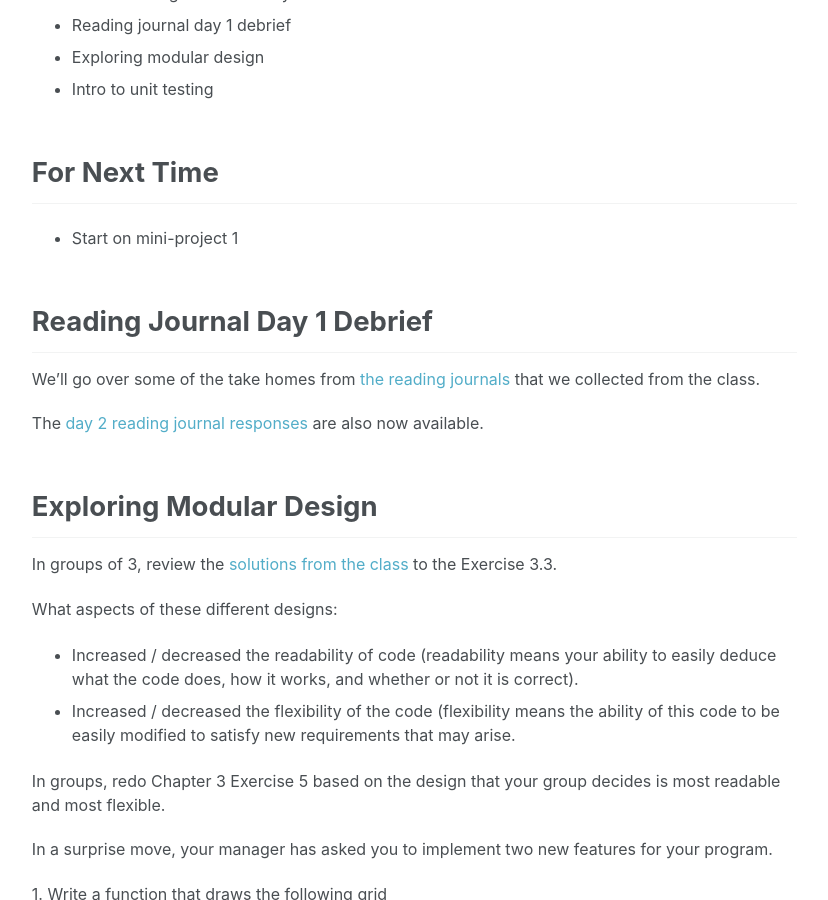
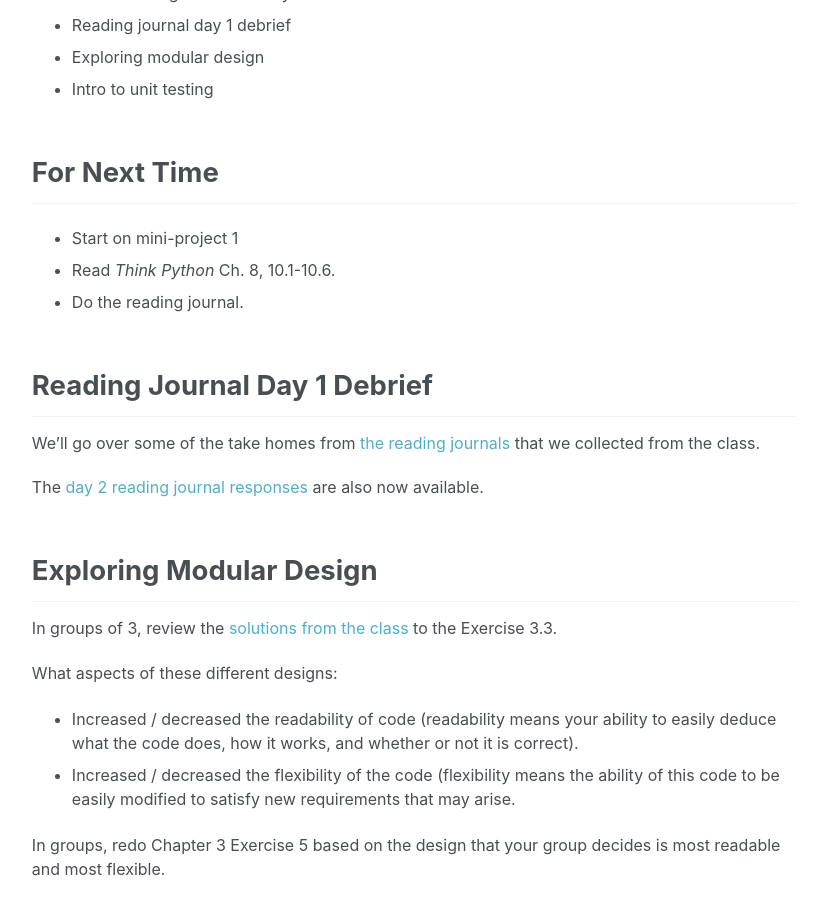
Before and after one commit to sd17spring/sd17spring.github.io, a Jekyll site: the page built from _days/day-3.md, in a window 1280 px wide and 900 px high, scrolled down 339 px. Shown: the whole window, without its empty margins (252-1080 px from the left). Built offline with Jekyll 4.4.1, drawn with Linux system fonts in a browser that asks for light colours.

Commit message:
add reading to day 3 page

```diff
--- a/_days/day-3.md
+++ b/_days/day-3.md
@@ -14,6 +14,8 @@ title: Day 3
 ## For Next Time
 
 * Start on mini-project 1
+* Read _Think Python_ Ch. 8, 10.1-10.6.
+* Do the reading journal.
 
 ## Reading Journal Day 1 Debrief
 
```
